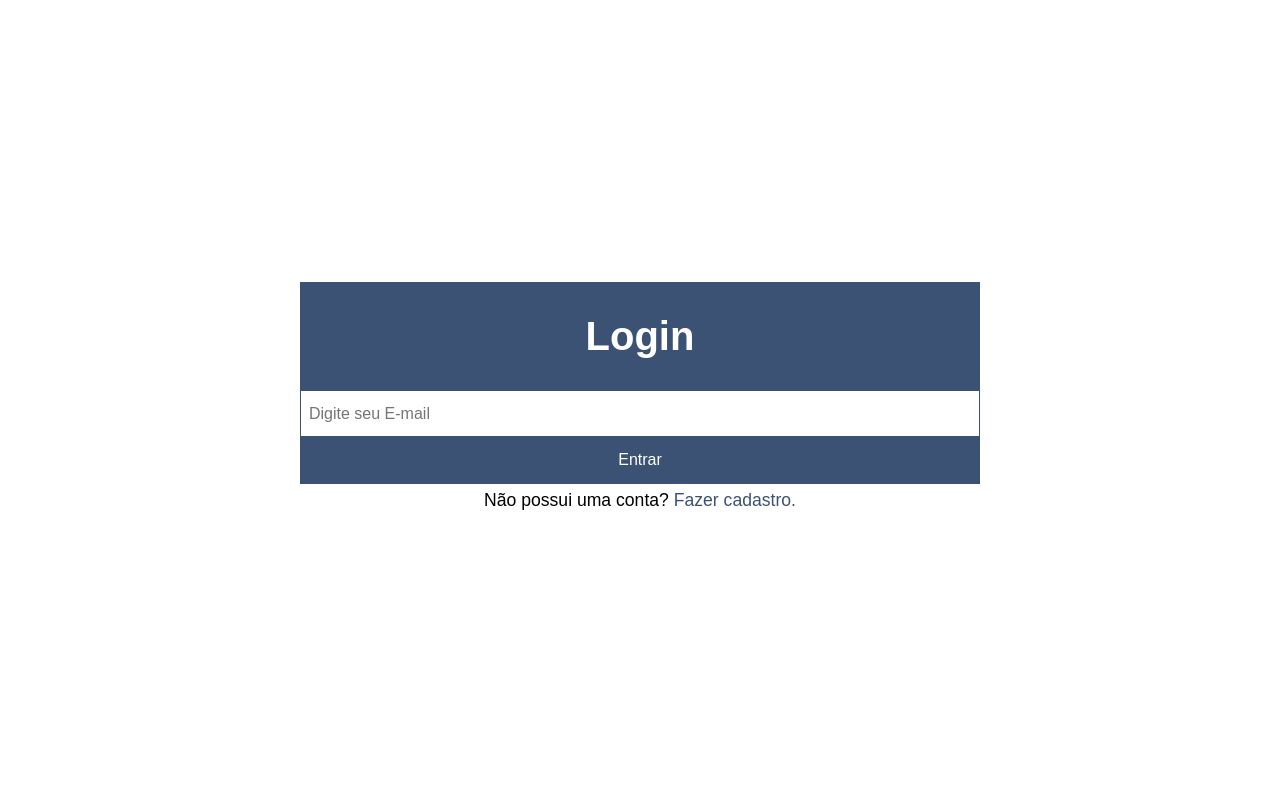
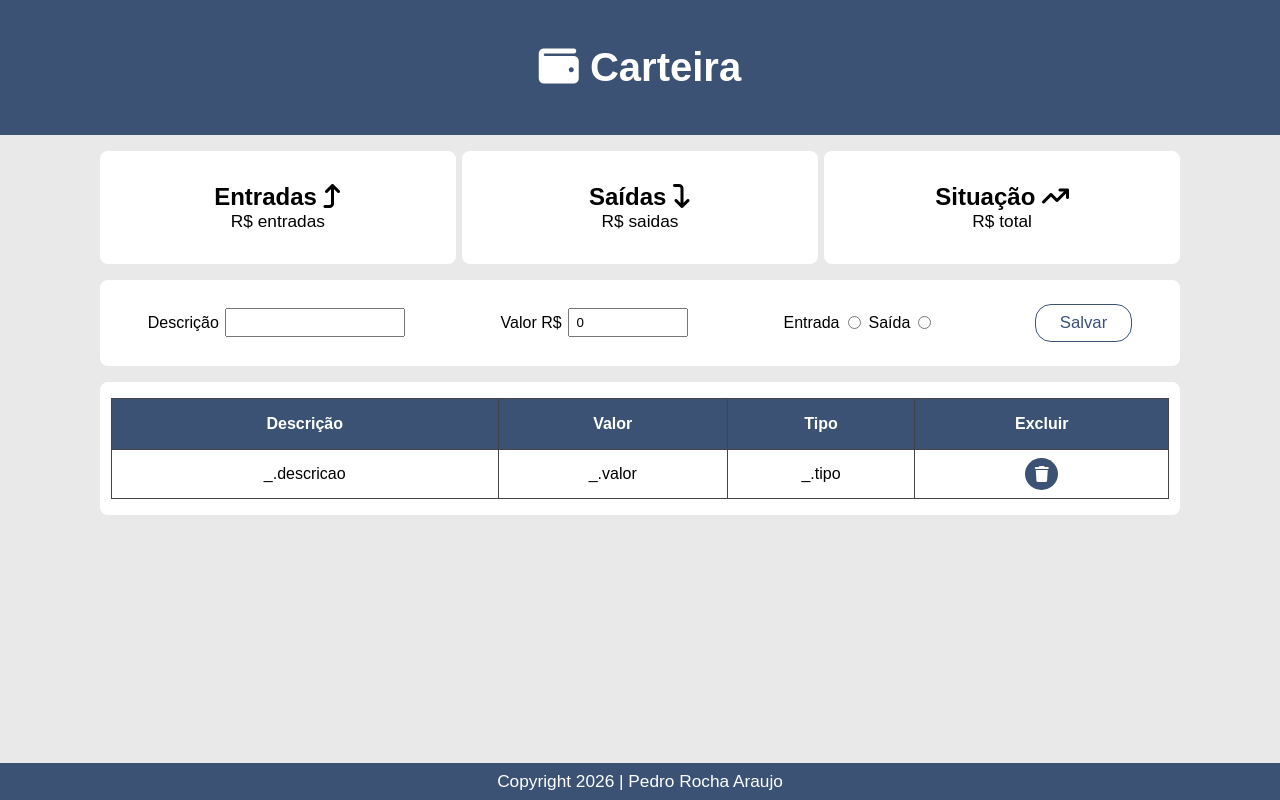
Before and after one commit to Pedro-Rocha-Araujo/projeto-financas, a React (Create React App) app: page / in a window 1280 px wide. Before the commit this address led to /auth/login. Built offline with nearby package versions, Linux system fonts and the light colour scheme; no server answers; the database is empty.

Commit message:
Fiz a conexão com o firebase e adicionei ao useEffect a função de buscar todas as movimentações e seta-las aos seus respectivos states

```diff
--- a/package.json
+++ b/package.json
@@ -8,6 +8,7 @@
     "@testing-library/jest-dom": "^6.9.1",
     "@testing-library/react": "^16.3.2",
     "@testing-library/user-event": "^13.5.0",
+    "firebase": "^12.17.1",
     "react": "^19.2.4",
     "react-dom": "^19.2.4",
     "react-router-dom": "^7.18.2",
--- a/src/CheckToken.js
+++ b/src/CheckToken.js
@@ -7,7 +7,7 @@ function CheckToken({ children }) {
   useEffect(()=> {
     const token = localStorage.getItem("token")
 
-    if(!token) {
+    if(token) {
       navigate("/auth/login")
     }
   }, [navigate])
--- a/src/components/auth/auth.css
+++ b/src/components/auth/auth.css
@@ -8,7 +8,7 @@ div.background {
 
 div.auth {
   width: 96%;
-  max-width: 680px;
+  max-width: 620px;
 }
 
 div.header-auth {
--- a/src/components/page/Home.jsx
+++ b/src/components/page/Home.jsx
@@ -1,46 +1,57 @@
-import {useState} from "react"
+import { useState, useEffect} from "react"
 import Header from "../elements/Header"
 import Footer from "../elements/Footer"
 import Preview from "./preview/Preview"
 import Inputs from "./inputs/Inputs"
 import Tabela from "./listagem/Listagem"
 
+import db from "../../firebaseConnection"
+import { getDocs, collection } from "firebase/firestore"
+
 function Home() {
-  const [listaFinancas, setListaFinancas] = useState([])
+  const [entradas, setEntradas] = useState([])
+  const [saidas, setSaidas] = useState([])
 
-  function adcionar(novaFinanca) {
-    setListaFinancas((prevValue)=>{
-      return [...prevValue, novaFinanca]
-    })
-  }
-
-  function deletar(id) {
-    setListaFinancas((prevValue)=>{
-      return prevValue.filter((_,i)=>{
-        return i !== id
-      })
-    })
-  }
-
-  let entradas = 0
-  let saidas = 0
-  for(let c = 0; c < listaFinancas.length; c++){
-    if(listaFinancas[c].tipo === "entrada"){
-      entradas = entradas + Number(listaFinancas[c].valor)
-    }else{
-      saidas = saidas + Number(listaFinancas[c].valor)
+  useEffect(()=> {
+    async function getFinancas() {
+      try {
+        const referencia = collection(db, "financas")
+        const response = await getDocs(referencia)
+        console.log(response)
+        const array = response.docs.map((i)=> {
+          const dados = i.data()
+          return {
+            id: i.id,
+            descricao: dados.descricao,
+            valor: dados.valor,
+            tipo: dados.tipo
+          }
+        })
+        const ent = []
+        const sai = []
+        array.map((i)=>{
+          if(i.tipo === "entrada") {
+            ent.push(i)
+          } else {
+            sai.push(i)
+          }
+        })
+        setEntradas(ent)
+        setSaidas(sai)
+      } catch(erro) {
+        console.log(erro)
+      }
     }
-  }
-
-  const total = entradas - saidas
+    getFinancas()
+  }, [])
 
   return (
     <div className='main'>
       <Header />
       <main>
-          <Preview entradas={entradas} saidas={saidas} total={total} />
-          <Inputs onAdd={adcionar} />
-          <Tabela onDelete={deletar} lista={listaFinancas} />
+        <Preview />
+        <Inputs />
+        <Tabela />
       </main>
       <Footer />
     </div>
--- a/src/components/page/inputs/Inputs.js
+++ b/src/components/page/inputs/Inputs.js
@@ -1,50 +1,36 @@
-import {useState} from "react"
+import { useState } from "react"
 import "./inputs.css"
 
-function Inputs(props) {
-	const [dados, setDados] = useState({
-		descricao: "",
-		valor: "",
-		tipo: ""
-	})
-	function capturarMudanca(e) {
-		let nameInput = e.target.name
-		let valueInput = e.target.value
-		setDados((prevValue)=>{
-			return {
-				...prevValue,
-				[nameInput]: valueInput
-			}
-		})
-	}
+function Inputs() {
+	const [descricao, setDescricao] = useState("")
+	const [valor, setValor] = useState(0)
+	const [tipo, setTipo] = useState("")
+
 	function enviarDados(e) {
 		e.preventDefault()
-		props.onAdd(dados)
-		setDados({
-			descricao: "",
-			valor: "",
-			tipo: ""
-		})
+
 	}
 	return (
 		<section className="inputs">
+
 			<form onSubmit={enviarDados}>
+
 				<div className="campo_input">
 					<label className="inputs-maiores">Descrição </label>
 					<input
+						type="text" required
 						name="descricao"
-						value={dados.descricao}
-						type="text" required
-						onChange={capturarMudanca}
+						value={descricao}
+						onChange={setDescricao}
 					/>
 				</div>
 				<div className="campo_input">
 					<label className="inputs-maiores">Valor R$ </label>
 					<input
+						type="number" required
 						name="valor"
-						value={dados.valor}
-						type="number" required
-						onChange={capturarMudanca}
+						value={valor}
+						onChange={setValor}
 					/>
 				</div>
 				<div className="campo_input">
@@ -52,9 +38,9 @@ function Inputs(props) {
 					<input
 						name="tipo"
 						value="entrada"
-						checked={dados.tipo==="entrada"}
+						checked={tipo==="entrada"}
 						type="radio" required
-						onChange={capturarMudanca}
+						onChange={setTipo}
 					/>
 					<label> Saída </label>
 					<input
@@ -62,12 +48,14 @@ function Inputs(props) {
 						className="red"
 						value="saida"
 						type="radio" required
-						checked={dados.tipo==="saida"}
-						onChange={capturarMudanca}
+						checked={tipo==="saida"}
+						onChange={setTipo}
 					/>
 				</div>
-					<button type="submit">Salvar</button>
+				<button type="submit">Salvar</button>
+
 			</form>
+
 		</section>
 	)
 }
--- a/src/components/page/listagem/Listagem.js
+++ b/src/components/page/listagem/Listagem.js
@@ -1,6 +1,6 @@
 import "./listagem.css"
 
-function Tabela(props) {
+function Tabela() {
 	return (
 		<section className="tabela">
 			<table>
@@ -13,18 +13,14 @@ function Tabela(props) {
 					</tr>
 				</thead>
 				<tbody>
-					{props.lista.map((_,i)=>{
-						return (
 					<tr>
-								<td data-label="Descrição:">{_.descricao}</td>
-								<td data-label="Valor:">{_.valor}</td>
-								<td data-label="Tipo:">{_.tipo}</td>
-								<td data-label="Excluir:" onClick={()=>{ props.onDelete(i) }}>
-									<i class="fa-solid fa-trash"></i>
+						<td data-label="Descrição:">_.descricao</td>
+						<td data-label="Valor:">_.valor</td>
+						<td data-label="Tipo:">_.tipo</td>
+						<td data-label="Excluir:">
+							<i className="fa-solid fa-trash"></i>
 						</td>
 					</tr>
-						)
-					})}
 				</tbody>
 			</table>
 		</section>
--- a/src/components/page/preview/Preview.js
+++ b/src/components/page/preview/Preview.js
@@ -1,19 +1,19 @@
 import "./preview.css"
 
-function Preview(props) {
+function Preview() {
     return (
       <section className='preview'>
         <div className='item-preview'>
           <h2>Entradas <i class="fa-solid fa-arrow-turn-up"></i></h2>
-              <p>R$ {props.entradas}</p>
+          <p>R$ entradas</p>
         </div>
         <div className='item-preview'>
           <h2>Saídas <i class="fa-solid fa-arrow-turn-down"></i> </h2>
-              <p>R$ {props.saidas}</p>
+          <p>R$ saidas</p>
         </div>
         <div className='item-preview'>
           <h2>Situação <i class="fa-solid fa-arrow-trend-up"></i></h2>
-              <p>R$ {props.total}</p>
+          <p>R$ total</p>
         </div>
       </section>
     )
--- a/src/components/routes.js
+++ b/src/components/routes.js
@@ -11,6 +11,7 @@ function AppRouter() {
       <Route path="/" element={ <CheckToken> <Home /> </CheckToken> } />
       <Route path="/auth/cadastro" element={ <Cadastro /> } />
       <Route path="/auth/login" element={ <Login /> } />
+      <Route path="*" element={ <CheckToken> <Home /> </CheckToken> } />
     </Routes>
   )
 }
--- /dev/null
+++ b/src/firebaseConnection.js
@@ -0,0 +1,16 @@
+import { initializeApp } from "firebase/app";
+import { getFirestore } from "firebase/firestore"
+
+const firebaseConfig = {
+  apiKey: "AIzaSyAlBxAIKuocTF5NaGjuD26s7WYBiq8Qw4s",
+  authDomain: "financasdb.firebaseapp.com",
+  projectId: "financasdb",
+  storageBucket: "financasdb.firebasestorage.app",
+  messagingSenderId: "323096504089",
+  appId: "1:323096504089:web:48c81c7876f19a904a8788"
+};
+
+const app = initializeApp(firebaseConfig);
+const db = getFirestore(app)
+
+export default db
```
Also changed, not shown: 1 other file (tests, documents, lock files or other folders). Lines whose indentation alone changed are shown as unchanged.
